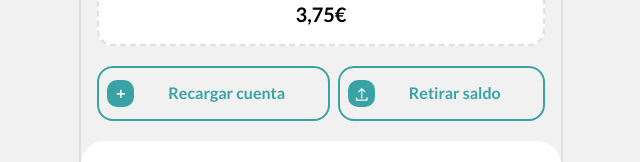
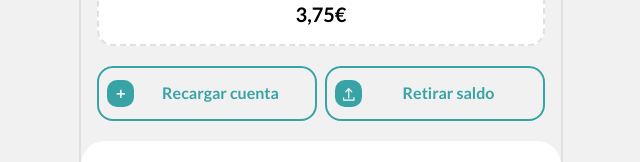
Before and after one commit to ISPP-Grupo5/BugaLink, a Next.js app in the folder bugalink-frontend/: page /users/1/wallet in a window 1280 px wide. Shown: the part 187-349 px from the top of the page, without its empty margins (319-959 px from the left). Built offline with nearby package versions, Linux system fonts and the light colour scheme.

Commit message:
feat: buttons in my wallet

```diff
--- a/bugalink-frontend/components/buttons/Transparent/index.tsx
+++ b/bugalink-frontend/components/buttons/Transparent/index.tsx
@@ -5,7 +5,7 @@ type Params = {
 
 export default function TransparentButton({ text, Icon }: Params) {
   return (
-    <button className="flex grow rounded-2xl border-2 border-turquoise bg-transparent py-3 px-2 text-turquoise">
+    <button className="flex grow rounded-2xl border-2 border-turquoise bg-transparent py-3 px-2 text-turquoise w-full">
       <div className="flex w-full items-center justify-evenly">
         {Icon}
         <p className="text-md mx-auto font-bold">{text}</p>
--- a/bugalink-frontend/constants/nextRoutes.ts
+++ b/bugalink-frontend/constants/nextRoutes.ts
@@ -3,6 +3,8 @@ const NEXT_ROUTES = {
   LOGIN: '/login',
   REGISTER: '/register',
   PROFILE: (userId) => `/users/${userId}`,
+  RECHARGE_CREDIT: (userId) => `/users/${userId}/wallet/recharge`,
+  WITHDRAW_CREDIT: (userId) => `/users/${userId}/wallet/withdraw`,
   MY_ROUTINES: (userId) => `/users/${userId}/routines`,
   RIDE_HISTORY: (userId) => `/users/${userId}/history`,
   RIDE_DETAILS_ONE: (rideId) => `/ride/${rideId}/detailsOne`,
--- a/bugalink-frontend/pages/users/[id]/wallet/index.tsx
+++ b/bugalink-frontend/pages/users/[id]/wallet/index.tsx
@@ -4,6 +4,8 @@ import TransparentButton from '@/components/buttons/Transparent';
 import Recargar from '/public/assets/recargar.svg';
 import Retirar from '/public/assets/retirar.svg';
 import Transaction from '@/components/cards/transactions';
+import Link from 'next/link';
+import NEXT_ROUTES from '@/constants/nextRoutes';
 
 export default function Wallet() {
   return (
@@ -21,8 +23,16 @@ export default function Wallet() {
         </div>
       </div>
       <div className="my-5 flex justify-between space-x-2 px-4">
-        <TransparentButton text="Recargar cuenta" Icon={<Recargar />} />
-        <TransparentButton text="Retirar saldo" Icon={<Retirar />} />
+        <div className="flex-1">
+          <Link href={NEXT_ROUTES.RECHARGE_CREDIT(1)}>
+            <TransparentButton text="Recargar cuenta" Icon={<Recargar />} />
+          </Link>
+        </div>
+        <div className="flex-1">
+          <Link href={NEXT_ROUTES.WITHDRAW_CREDIT(1)}>
+            <TransparentButton text="Retirar saldo" Icon={<Retirar />} />
+          </Link>
+        </div>
       </div>
 
       <p className="rounded-t-3xl bg-white py-5 pl-5 text-left text-3xl text-black">
```
